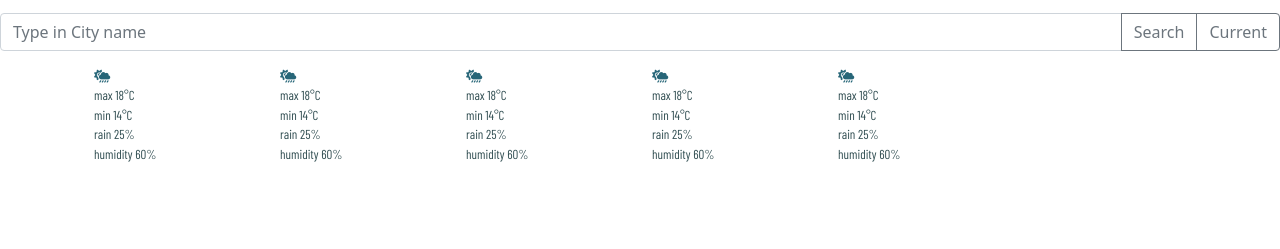
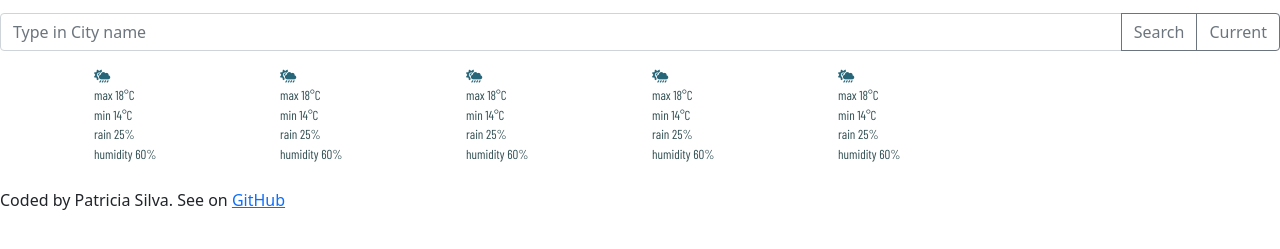
Before and after one commit to patricia-silva-br/wheater-shecodes-app, a plain HTML site: page index.html in a window 1280 px wide. Shown: the part 141-390 px from the top of the page. Drawn offline with nearby package versions, Linux system fonts and the light colour scheme; a web font is replaced by a local one.

Commit message:
added link to github repository

```diff
--- a/index.html
+++ b/index.html
@@ -160,4 +160,6 @@
 <script src="src/script.js"></script>
 
 </body>
+<br>
+<footer>Coded by Patricia Silva. See on <a href="https://github.com/patricia-silva-br/shecodes-projectGitHub">GitHub</a></footer>
 </html>
```
